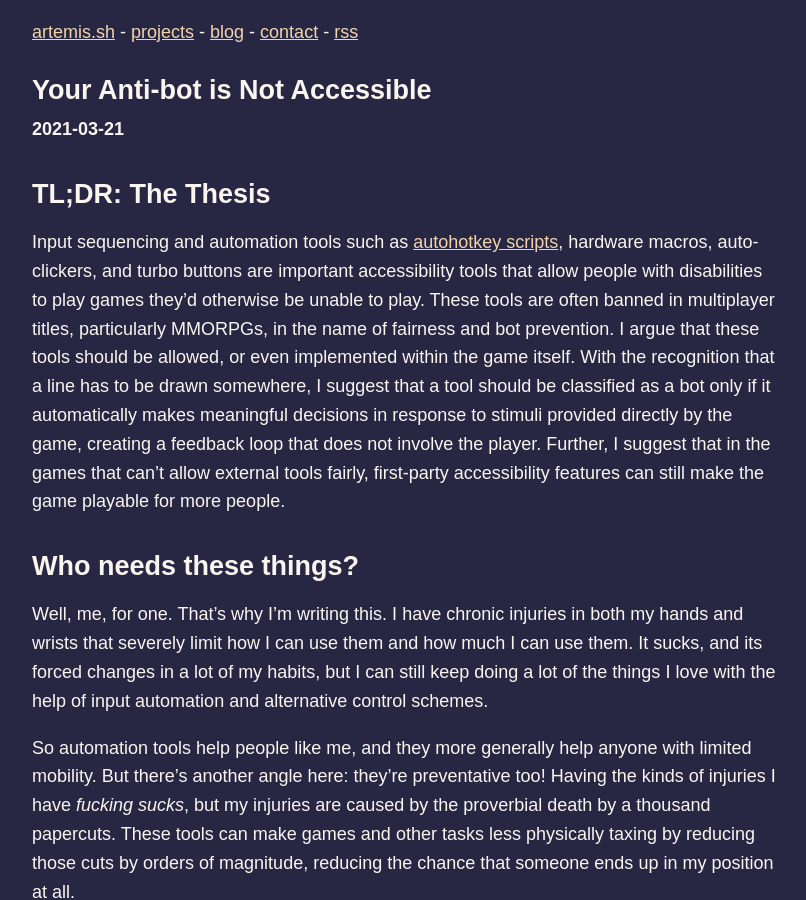
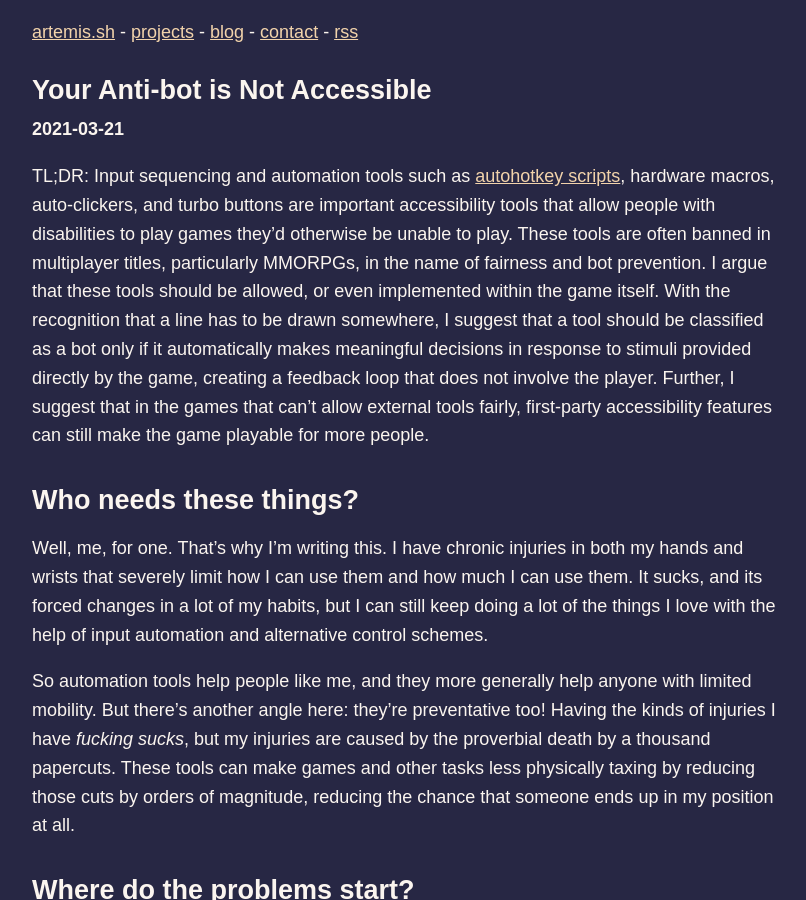
Before and after one commit to faithanalog/faithanalog.github.io, a Jekyll site: the page built from _posts/2021-03-21-your-antibot-is-not-accessible.md, in a window 1280 px wide and 900 px high. Shown: the whole window, without its empty margins (233-1039 px from the left). Built offline with Jekyll 4.4.1, drawn with Linux system fonts in a browser that asks for light colours.

Commit message:
Your Anti-bot is Not Accessible - fix preview

```diff
--- a/_posts/2021-03-21-your-antibot-is-not-accessible.md
+++ b/_posts/2021-03-21-your-antibot-is-not-accessible.md
@@ -3,10 +3,7 @@ layout: post
 title: "Your Anti-bot is Not Accessible"
 ---
 
-
-## TL;DR: The Thesis
-
-Input sequencing and automation tools such as [autohotkey scripts](https://www.autohotkey.com/), hardware macros, auto-clickers, and turbo buttons are important accessibility tools that allow people with disabilities to play games they'd otherwise be unable to play. These tools are often banned in multiplayer titles, particularly MMORPGs, in the name of fairness and bot prevention. I argue that these tools should be allowed, or even implemented within the game itself. With the recognition that a line has to be drawn somewhere, I suggest that a tool should be classified as a bot only if it automatically makes meaningful decisions in response to stimuli provided directly by the game, creating a feedback loop that does not involve the player. Further, I suggest that in the games that can't allow external tools fairly, first-party accessibility features can still make the game playable for more people.
+TL;DR: Input sequencing and automation tools such as [autohotkey scripts](https://www.autohotkey.com/), hardware macros, auto-clickers, and turbo buttons are important accessibility tools that allow people with disabilities to play games they'd otherwise be unable to play. These tools are often banned in multiplayer titles, particularly MMORPGs, in the name of fairness and bot prevention. I argue that these tools should be allowed, or even implemented within the game itself. With the recognition that a line has to be drawn somewhere, I suggest that a tool should be classified as a bot only if it automatically makes meaningful decisions in response to stimuli provided directly by the game, creating a feedback loop that does not involve the player. Further, I suggest that in the games that can't allow external tools fairly, first-party accessibility features can still make the game playable for more people.
 
 
 ## Who needs these things?
```
